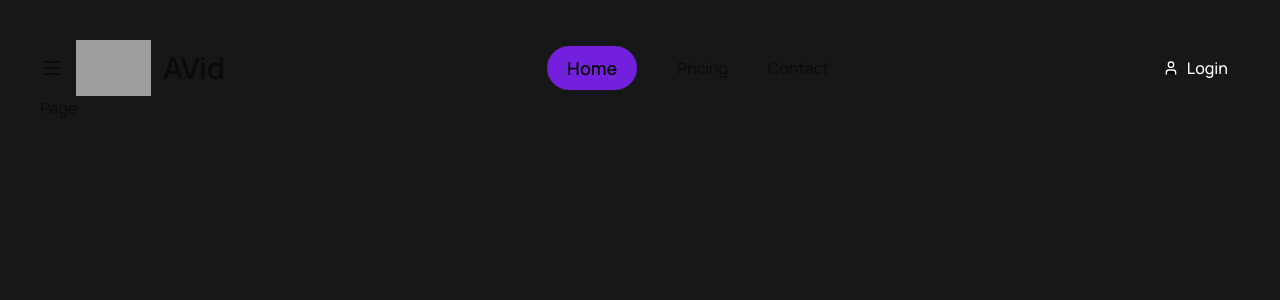
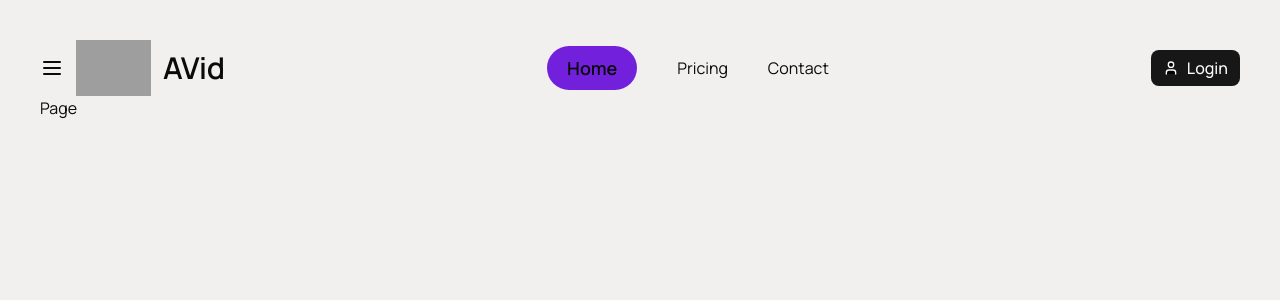
Before and after one commit to Rasheek16/AVid, a Next.js app: page / in a window 1280 px wide. Shown: the top 300 px of the page. Built offline with nearby package versions, Linux system fonts and the light colour scheme; grey boxes are pictures that could not be loaded.

Commit message:
reduced y axis padding

```diff
--- a/src/app/layout.tsx
+++ b/src/app/layout.tsx
@@ -20,9 +20,9 @@ export default function RootLayout({
 }>) {
   return (
     <ClerkProvider>
-      <html lang="en" suppressHydrationWarning>
+      <html lang="en" suppressHydrationWarning className="dark">
         <body
-          className={`${menrope.className} bg-[#171717] antialiased`}
+          className={`${menrope.className}  antialiased`}
           suppressHydrationWarning
         >
           <ThemeProvider
```
